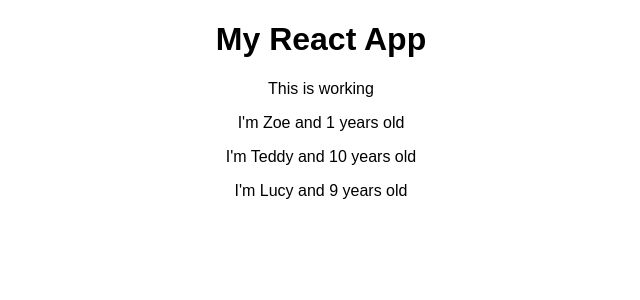
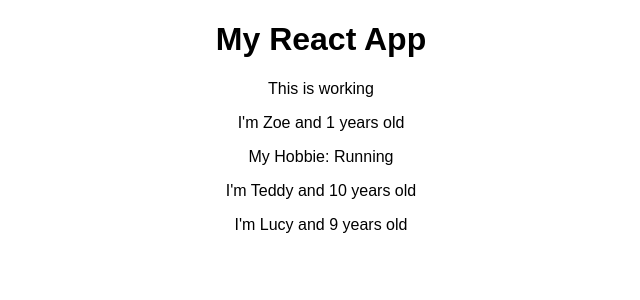
Before and after one commit to Jesskos/React_practice, a React (Create React App) app in the folder react-complete-guide/: page / in a window 1280 px wide. Shown: the top 300 px of the page, without its empty margins (319-959 px from the left). Built offline with nearby package versions, Linux system fonts and the light colour scheme.

Commit message:
used props.children to add additional element to compoment

```diff
--- a/react-complete-guide/src/App.js
+++ b/react-complete-guide/src/App.js
@@ -9,7 +9,7 @@
       <div className="App">
         <h1>My React App</h1>
         <p> This is working </p>
-        <Person name="Zoe" age="1"/>
+        <Person name="Zoe" age="1">My Hobbie: Running</Person>
         <Person name="Teddy" age="10"/>
         <Person name="Lucy" age="9" />
       </div>
--- a/react-complete-guide/src/Person/Person.js
+++ b/react-complete-guide/src/Person/Person.js
@@ -11,7 +11,15 @@
 // we don
 
 const person = (props) => {
-	return <p> I'm {props.name} and {props.age} years old </p>
-}
+	// props.children refers to anything between the opening and closing tag of the component
+	return (
+		<div>
+		  <p> I'm {props.name} and {props.age} years old </p>
+		  <p> {props.children} </p>
+		</div>
+	)
+};
 
 export default person
+
+// props.children refers to anything between the opening and closing tag of the component
```
